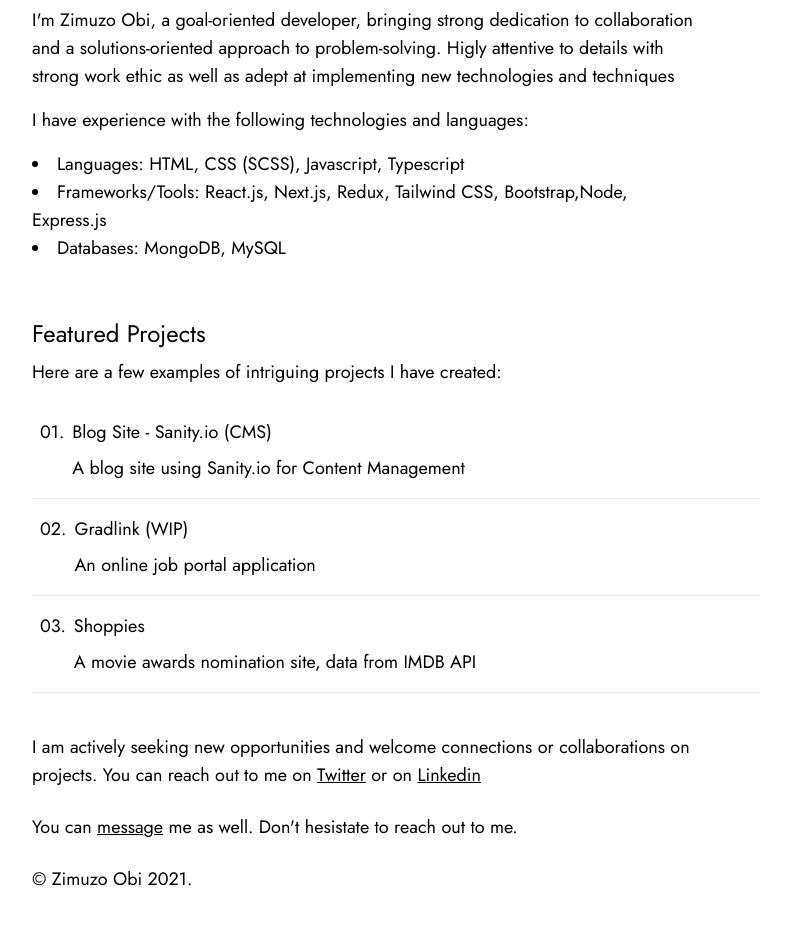
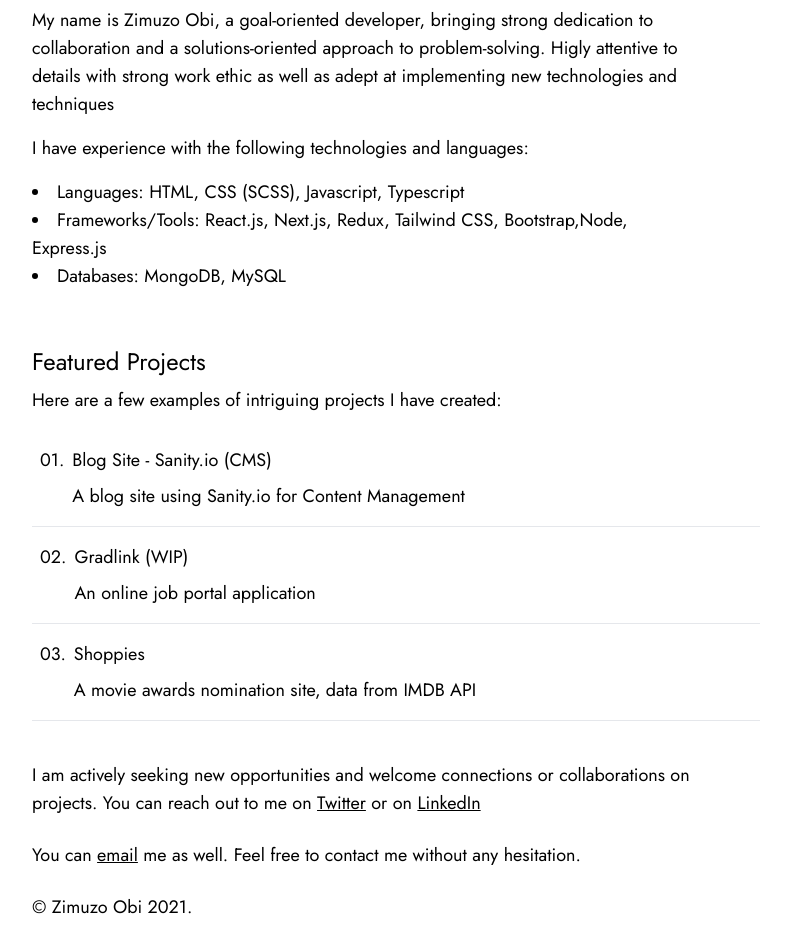
Before and after one commit to Obizim/Obizim_, a Next.js app: page / in a window 1280 px wide. Shown: the part 170-1122 px from the top of the page, without its empty margins (244-1035 px from the left). Built offline with nearby package versions, Linux system fonts and the light colour scheme.

Commit message:
remove '

```diff
--- a/src/pages/index.tsx
+++ b/src/pages/index.tsx
@@ -11,11 +11,11 @@
           Software frontend developer based in UK, creating great & accesible user
           interfaces.
         </p>
-        <p className="w-full max-w-2xl"> I'm Zimuzo Obi, a goal-oriented developer, bringing strong dedication to collaboration and a solutions-oriented approach to problem-solving.
+        <p className="w-full max-w-2xl"> My name is Zimuzo Obi, a goal-oriented developer, bringing strong dedication to collaboration and a solutions-oriented approach to problem-solving.
         Higly attentive to details with strong work ethic as well as adept at implementing new technologies and techniques
         </p>
         <div className="w-full max-w-2xl">I have experience with the following technologies and languages:
-          <ul className='list-inside list-disc py-4'>
+          <ul className="list-inside list-disc py-4">
             <li>Languages: HTML, CSS (SCSS), Javascript, Typescript</li>
             <li>Frameworks/Tools: React.js, Next.js, Redux, Tailwind CSS, Bootstrap,Node, Express.js</li>
             <li>Databases: MongoDB, MySQL</li>
@@ -46,8 +46,8 @@
 
       <footer className="my-10 relative space-y-6">
           <p>I am actively seeking new opportunities and welcome connections or collaborations on projects.
-            You can reach out to me on <a className='underline' href='https://twiiter.com/zimway_' target='_blank'>Twitter</a> or on <a className='underline' href='https://www.linkedin.com/in/obizim/' target='_blank'>Linkedin</a></p>
-            <p>You can <a className='underline' href="mailto:obizimuzo@gmail.com">message</a> me as well. Don't hesistate to reach out to me.</p>
+            You can reach out to me on <a className="underline" href="https://twitter.com/zimway_" target="_blank">Twitter</a> or on <a className="underline" href="https://www.linkedin.com/in/obizim/" target="_blank">LinkedIn</a></p>
+            <p>You can <a className="underline" href="mailto:obizimuzo@gmail.com">email</a> me as well. Feel free to contact me without any hesitation.</p>
             <p className="self-end"> &copy; Zimuzo Obi {new Date().getFullYear()}.</p>
       </footer>
     </main>
```
